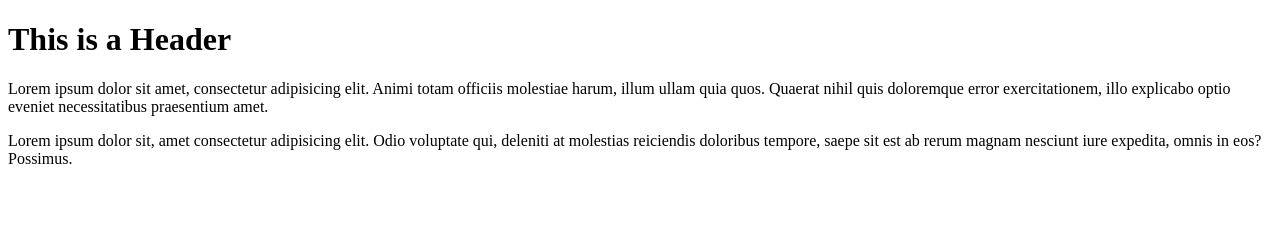
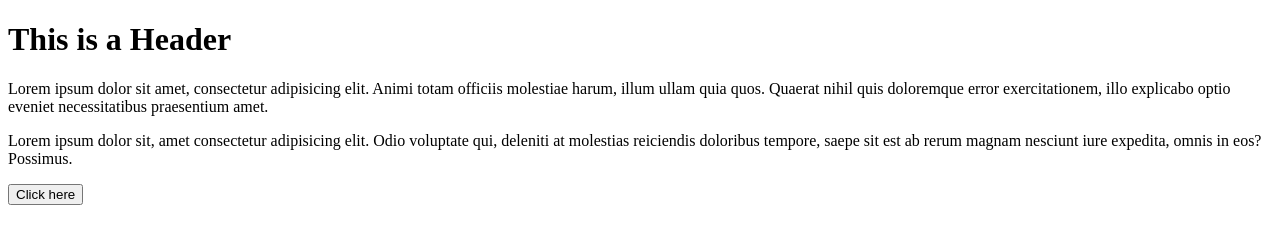
Before and after one commit to Manozg/git-test, a website: page index.html in a window 1280 px wide. Drawn offline with Linux system fonts and the light colour scheme.

Commit message:
Using NPM

```diff
--- a/index.html
+++ b/index.html
@@ -9,5 +9,6 @@
     <h1>This is a Header</h1>
     <p>Lorem ipsum dolor sit amet, consectetur adipisicing elit. Animi totam officiis molestiae harum, illum ullam quia quos. Quaerat nihil quis doloremque error exercitationem, illo explicabo optio eveniet necessitatibus praesentium amet.</p>
     <p>Lorem ipsum dolor sit, amet consectetur adipisicing elit. Odio voluptate qui, deleniti at molestias reiciendis doloribus tempore, saepe sit est ab rerum magnam nesciunt iure expedita, omnis in eos? Possimus.</p>
+    <button>Click here</button>
 </body>
 </html>
```
Also changed, not shown: package.json (added, +25 -0 lines), 3 other files.
